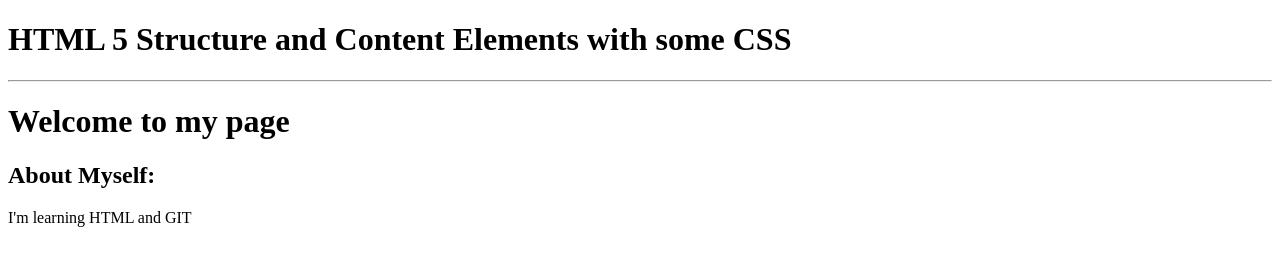
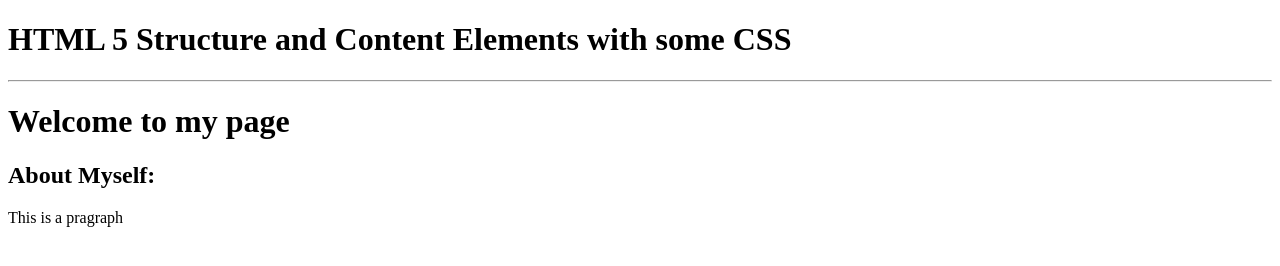
Before and after one commit to FNasser1/Myproject, a plain HTML site: page index.html in a window 1280 px wide. Drawn offline with Linux system fonts and the light colour scheme.

Commit message:
Good Job

```diff
--- a/index.html
+++ b/index.html
@@ -11,6 +11,7 @@
 
 <h1>Welcome to my page</h1>
 <h2>About Myself:</h2>
-<p>I'm learning HTML and GIT</p>
+
+<p>This is a pragraph</p>
 </body>
 </html>
```
